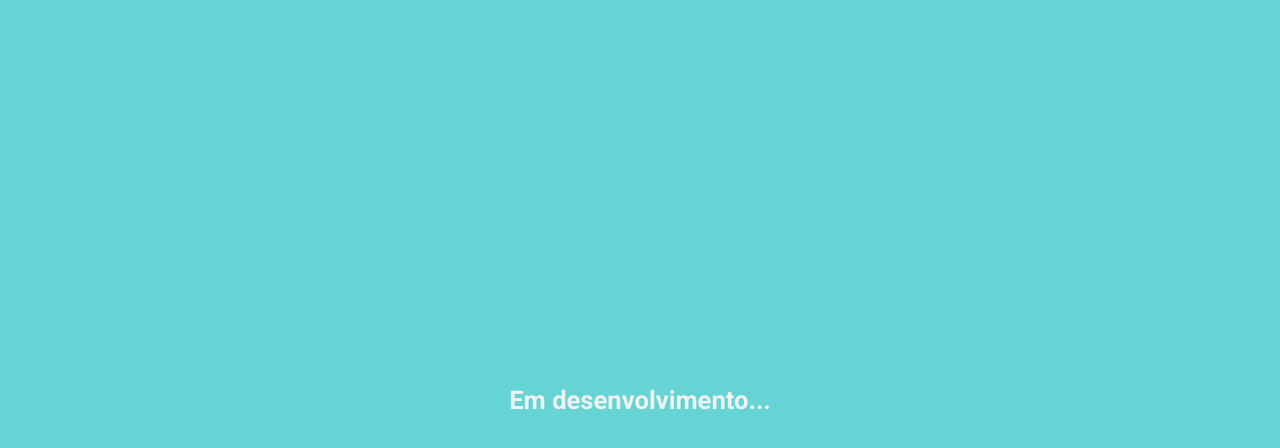
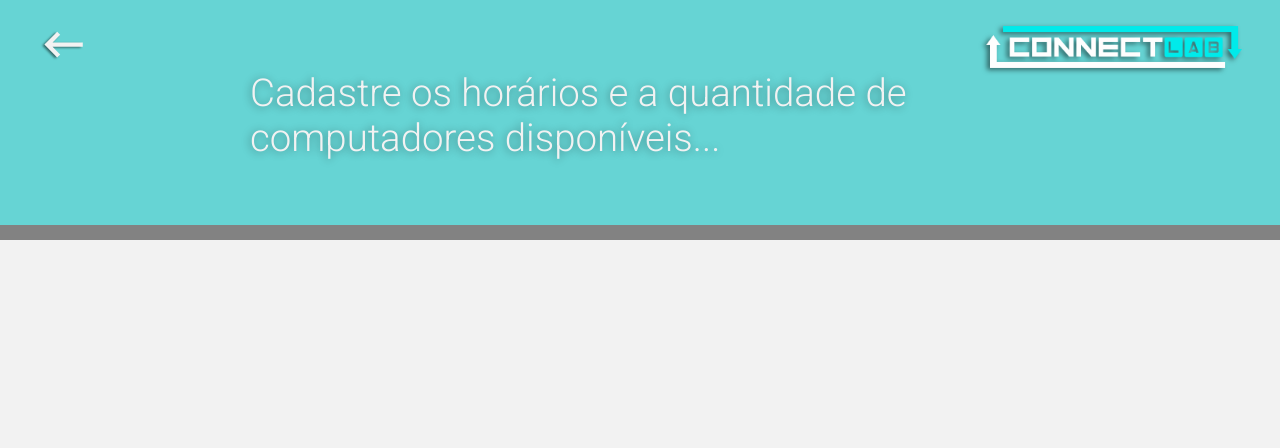
Before and after one commit to KaliloTeixeira/connectlab-frontend, a React (Create React App) app: page /school in a window 1280 px wide. Shown: the top 448 px of the page. Built offline with nearby package versions, Linux system fonts and the light colour scheme.

Commit message:
Create component 'Header' and inserted it at student-page and school-page.

```diff
--- /dev/null
+++ b/src/components/Header/index.js
@@ -0,0 +1,28 @@
+import React from 'react';
+import { Link } from 'react-router-dom';
+import { MdKeyboardBackspace } from 'react-icons/md';
+
+import './styles.css';
+import logo from '../../assets/logo.png';
+
+const Header = (props) => {
+    const title = props.title;
+
+    return (
+        <div className="header-container">
+            <div className="header-icons">
+                <div className="backspace-icon">
+                    <Link to={'/'} id="link" > <MdKeyboardBackspace /></Link>
+                </div>
+                <div className="logo-container">
+                    <img src={logo} className="logo" />
+                </div>
+            </div>
+            <div className="title-container" >
+                <h1>{title}</h1>
+            </div>
+        </div>
+    )
+};
+
+export default Header;
--- /dev/null
+++ b/src/components/Header/styles.css
@@ -0,0 +1,79 @@
+.header-container {
+    width: 100%;
+    height: 30%;
+    max-height: 300px;
+    padding: 5%;
+
+    background-color: var(--color-primary-lighter);
+    border-bottom: solid 15px var(--color-secondary);
+
+    color: var(--color-text-in-green);
+
+    display: grid;
+    grid-template-rows: 1fr 1fr;
+
+    grid-template-areas:
+        "icons"
+        "title";
+}
+
+.header-container .header-icons {
+    grid-area: "icons";
+
+    display: grid;
+    grid-template-columns: 1fr 1fr;
+
+    grid-template-areas:
+        "back logo";
+}
+
+.header-container .backspace-icon {
+    grid-area: "back";
+    -webkit-filter: drop-shadow(-0.1rem 0.1rem 0.1rem rgba(0,0,0,0.5));
+}
+
+.header-container .backspace-icon #link {
+    font-size: 4rem;
+    text-decoration: none;
+    color: var(--color-text-in-green);
+}
+
+.header-container .logo-container {
+    grid-area: "logo";
+    text-align: right;
+    margin-top: 0.5rem;
+}
+.header-container .logo {
+    width: 17rem;
+    -webkit-filter: drop-shadow(-0.2rem 0.2rem 0.2rem rgba(0,0,0,0.5));
+}
+
+.header-container .title-container {
+    grid-area: "title";
+    margin: auto;
+    max-width: 520px;
+    font-size: 1.2rem;
+    text-shadow: rgba(0, 0, 0, 0.4) -0.1rem 0.1rem 0.7rem ;
+
+}
+
+.header-container .title-container h1 {
+    font-weight: 300;
+}
+
+@media (min-width: 750px) {
+    .header-container {
+        padding: 1.5% 3%;
+    }
+
+    .header-container .logo {
+        width: 20rem;
+    }
+
+    .header-container .title-container {
+        width: 90%;
+        max-width: 780px;
+        font-size: 1.5rem;
+        margin-top: -3.5%;
+    }
+}
--- a/src/pages/school/index.js
+++ b/src/pages/school/index.js
@@ -1,12 +1,17 @@
 import React from 'react';
 
 import './styles.css';
+
+import Header from '../../components/Header';
+
+const title = "Cadastre os horários e a quantidade de computadores disponíveis...";
+
 
 export default class School extends React.Component {
     render() {
         return (
             <div className="school-page" >
-                <h1>Em desenvolvimento...</h1>
+                <Header title={title} />
             </div>
         )
     }
--- a/src/pages/school/styles.css
+++ b/src/pages/school/styles.css
@@ -2,10 +2,8 @@
     width: 100%;
     height: 100%;
 
-    display: flex;
-    justify-content: center;
-    align-items: center;
+    /* display: flex; */
+    /* justify-content: center; */
 
-    background-color: var(--color-primary-lighter);
-    color: var(--color-text-in-green);
+    /* color: var(--color-text-in-green); */
 }
--- a/src/pages/student/index.js
+++ b/src/pages/student/index.js
@@ -1,12 +1,15 @@
 import React from 'react';
 
 import './styles.css';
+import Header from '../../components/Header';
+
+const title = "Encontre aqui um cantinho para estudar...";
 
 export default class Student extends React.Component {
     render() {
         return (
             <div className="school-page" >
-                <h1>Em desenvolvimento...</h1>
+                <Header title={title} />
             </div>
         )
     }
--- a/src/pages/student/styles.css
+++ b/src/pages/student/styles.css
@@ -2,10 +2,10 @@
     width: 100%;
     height: 100%;
 
-    display: flex;
+    /* display: flex;
     justify-content: center;
     align-items: center;
 
     background-color: var(--color-primary-lighter);
-    color: var(--color-text-in-green);
+    color: var(--color-text-in-green); */
 }
```
